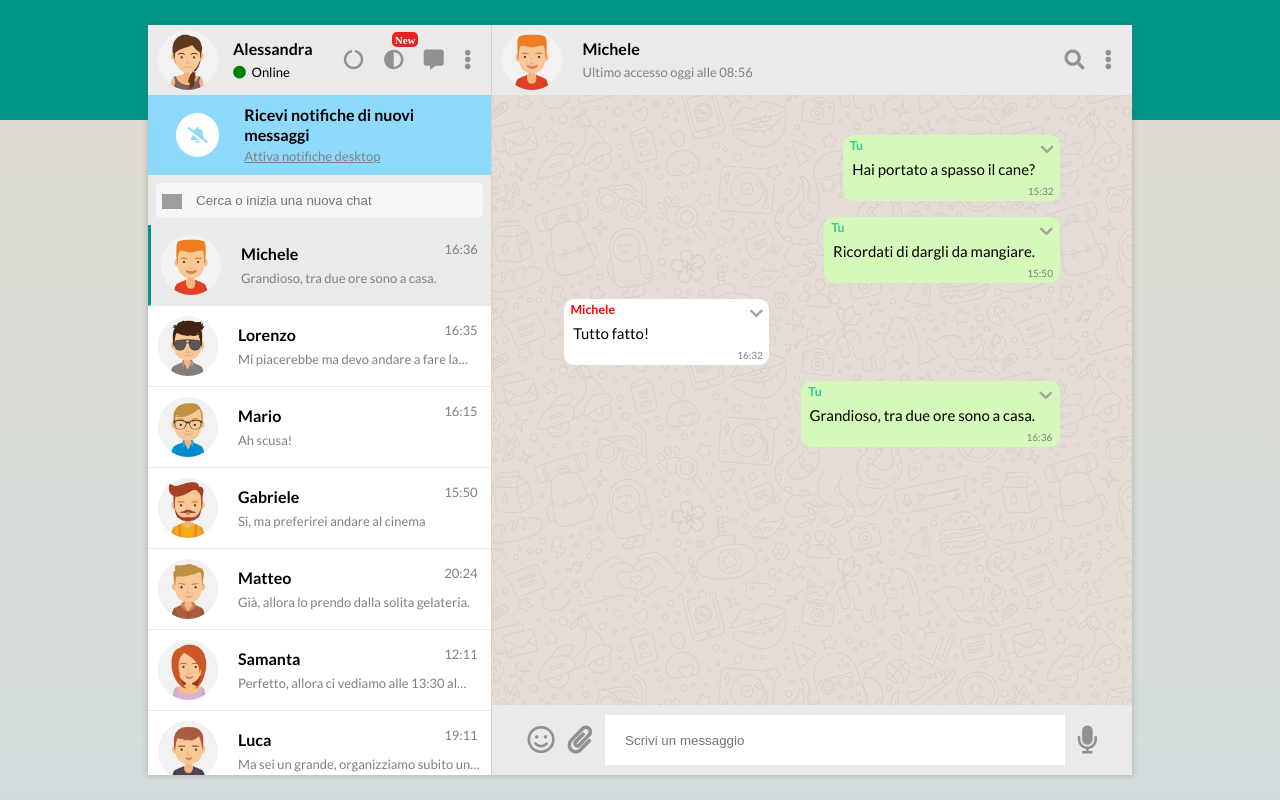
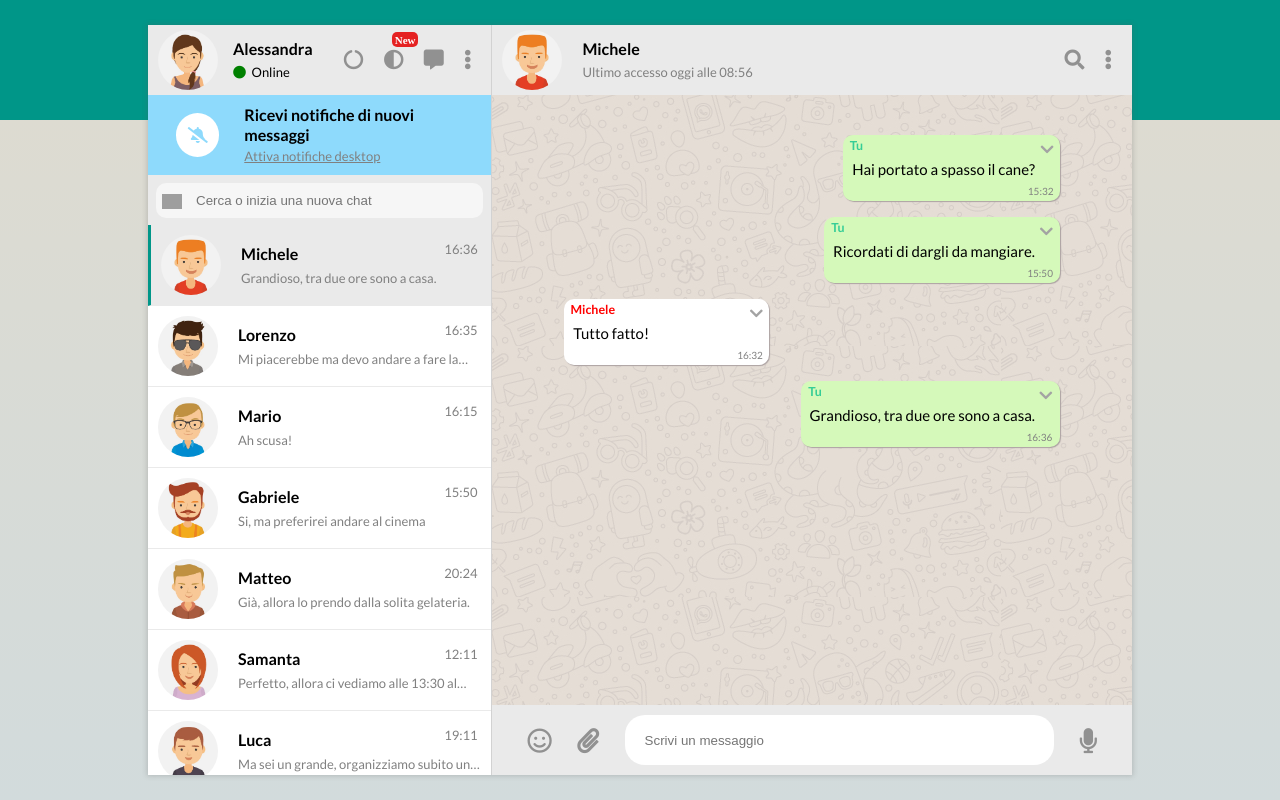
Before and after one commit to alessandro-gennaccari/js-html-css-boolzap, a plain HTML site: page index.html in a window 1280 px wide. Drawn offline with nearby package versions, Linux system fonts and the light colour scheme; grey boxes are pictures that could not be loaded.

Commit message:
little-changes - done

```diff
--- a/css/style.css
+++ b/css/style.css
@@ -145,7 +145,7 @@ img {
     outline: none;
     background: #f6f6f6 url('https://cdn1.iconfinder.com/data/icons/hawcons/32/698956-icon-111-search-512.png') 2% 55% no-repeat;
     background-size: 20px;
-    border-radius: 5px;
+    border-radius: 10px;
 }
 
 .left-contacts {
@@ -234,7 +234,7 @@ img {
 }
 
 .right-input-message i {
-    font-size: 28px;
+    font-size: 25px;
     color: #919191;
     cursor: pointer;
 }
@@ -248,6 +248,7 @@ img {
     font-size: 15px;
     position: relative;
     word-break: break-word;
+    box-shadow: 1px 1px 1px #aca2a2;
 }
 
 .right-box-message .right-messages .message .user-sent{
@@ -317,7 +318,8 @@ img {
     border:none;
     padding: 20px;
     height: 50px;
-    width: calc(100% - 60px - 50px);
+    width: calc(100% - 60px - 80px);
+    border-radius: 20px;
 }
 
 #app button {
@@ -401,6 +403,10 @@ img {
     scrollbar-color: #056162 transparent;
 }
 
+.right-box-message.darkmode .right-messages .message {
+    box-shadow: 1px 1px 1px #000000;
+}
+
 .right-box-message.darkmode .right-messages .message small {
     color: rgb(170, 170, 170);
 }
```
